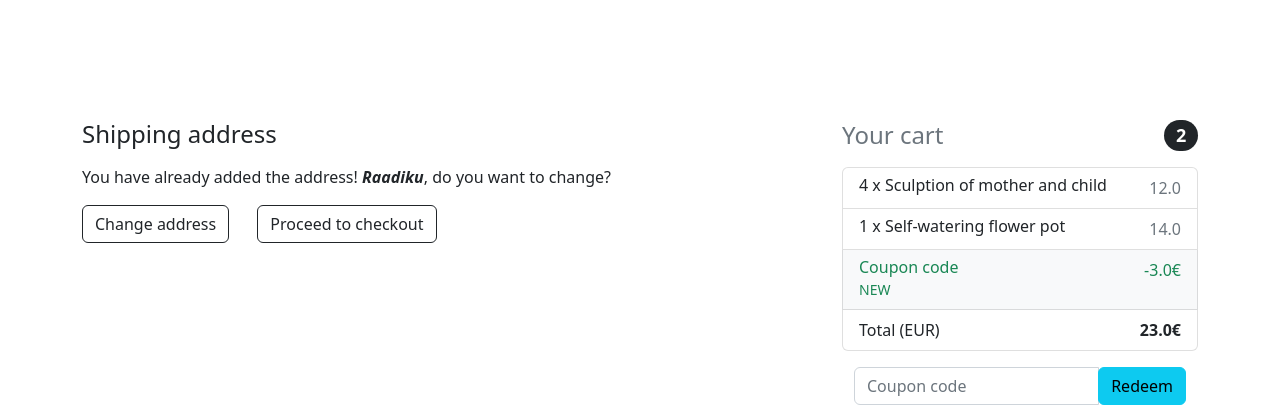
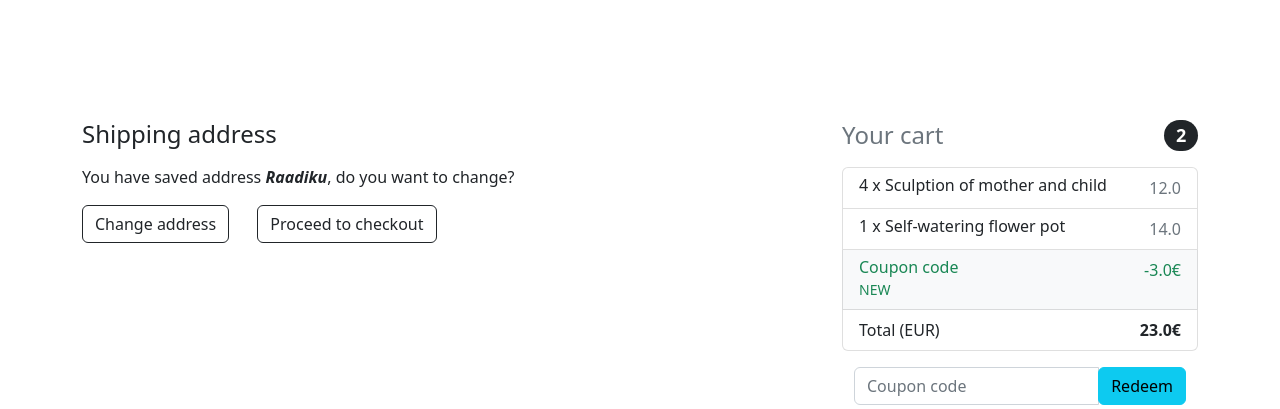
Before and after one commit to RistoPeterson/EShop, a Django app: page /shipping-address/ in a window 1280 px wide. Shown: the part 56-465 px from the top of the page. Run offline with Django 4.2, Linux system fonts and the light colour scheme; a user stored in the database is signed in; data comes from the database, SQL or seed files in the repository; some libraries are stand-ins or nearby versions.

Commit message:
Changed text and change aadress icon to foward profile page

```diff
--- a/templates/shipping_address.html
+++ b/templates/shipping_address.html
@@ -10,8 +10,8 @@
         <h4 class="mb-3">Shipping address</h4>
 
         {% if order.billing_address %}
-        <p>You have already added the address! <i><b>{{ order.billing_address.street_address }}</b></i>, do you want to change?</p>
-        <a href="{% url 'mainapp:shipping' %}" class="btn btn-outline-dark mt-auto me-4">Change address</a>
+        <p>You have saved address <i><b>{{ order.billing_address.street_address }}</b></i>, do you want to change?</p>
+        <a href="{% url 'mainapp:profile' %}" class="btn btn-outline-dark mt-auto me-4">Change address</a>
         <a href="{% url 'mainapp:payment' %}" class="btn btn-outline-dark mt-auto me-4">Proceed to checkout</a>
 
         {% else %}
```
